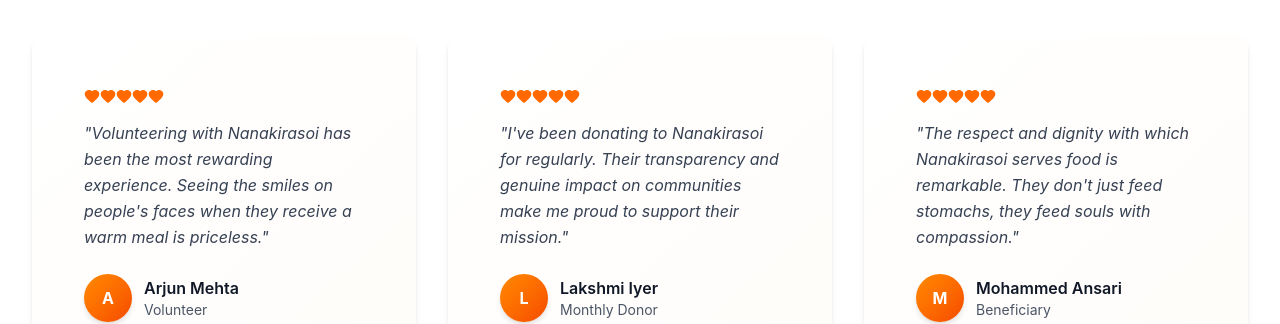
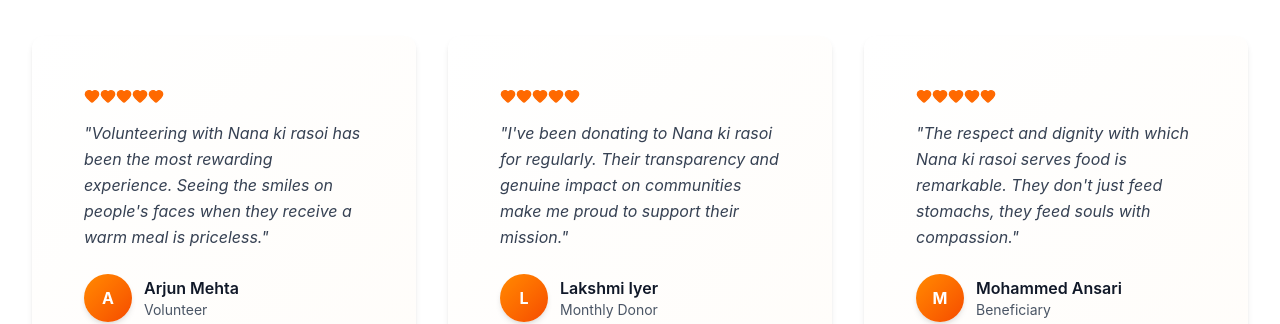
Before and after one commit to Rishavjain007/nanakirasoi, a React (Vite) app in the folder frontend/: page / in a window 1280 px wide. Shown: the part 2880-3204 px from the top of the page. Built offline with nearby package versions, Linux system fonts and the light colour scheme.

Commit message:
Update mock.js

```diff
--- a/frontend/src/data/mock.js
+++ b/frontend/src/data/mock.js
@@ -90,7 +90,7 @@
     name: "Arjun Mehta",
     role: "Volunteer",
     content:
-      "Volunteering with Nanakirasoi has been the most rewarding experience. Seeing the smiles on people's faces when they receive a warm meal is priceless.",
+      "Volunteering with Nana ki rasoi has been the most rewarding experience. Seeing the smiles on people's faces when they receive a warm meal is priceless.",
     rating: 5,
     location: "Delhi",
   },
@@ -99,7 +99,7 @@
     name: "Lakshmi Iyer",
     role: "Monthly Donor",
     content:
-      "I've been donating to Nanakirasoi for regularly. Their transparency and genuine impact on communities make me proud to support their mission.",
+      "I've been donating to Nana ki rasoi for regularly. Their transparency and genuine impact on communities make me proud to support their mission.",
     rating: 5,
     location: "Delhi",
   },
@@ -108,7 +108,7 @@
     name: "Mohammed Ansari",
     role: "Beneficiary",
     content:
-      "The respect and dignity with which Nanakirasoi serves food is remarkable. They don't just feed stomachs, they feed souls with compassion.",
+      "The respect and dignity with which Nana ki rasoi serves food is remarkable. They don't just feed stomachs, they feed souls with compassion.",
     rating: 5,
     location: "Delhi",
   },
@@ -117,7 +117,7 @@
     name: "Ramesh Gupta",
     role: "Volunteer",
     content:
-      "I've worked with many NGOs, but Nanakirasoi's dedication to their cause and efficient operations stand out. A truly impactful organization.",
+      "I've worked with many NGOs, but Nana ki rasoi's dedication to their cause and efficient operations stand out. A truly impactful organization.",
     rating: 5,
     location: "Delhi",
   },
```
